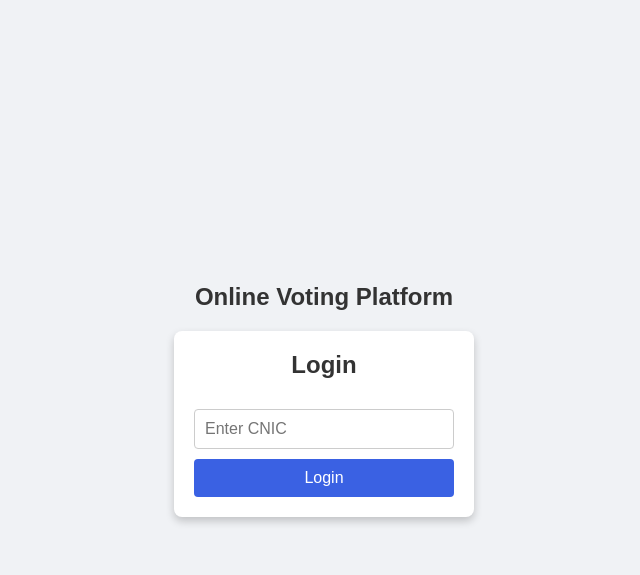
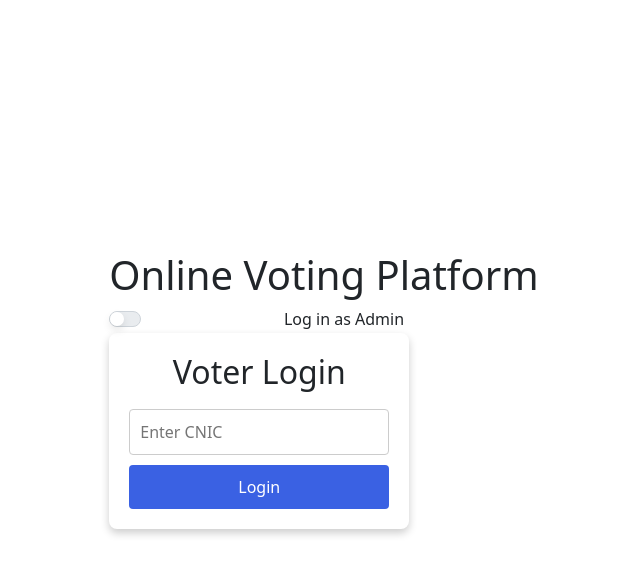
Before and after one commit to couldseeyah/verifiable_voting_demo, a Flask app: template templates/login.html in a window 1280 px wide. Shown: the top 575 px of the page, without its empty margins (316-956 px from the left). Run offline with Flask 3, Linux system fonts and the light colour scheme; the template is opened without the code that fills it, so the values that code supplies are empty.

Commit message:
login update

```diff
--- a/templates/login.html
+++ b/templates/login.html
@@ -1,5 +1,6 @@
 <!DOCTYPE html>
 <html lang="en">
+
 <head>
     <meta charset="UTF-8">
     <meta name="viewport" content="width=device-width, initial-scale=1.0">
@@ -41,6 +42,7 @@
             background-color: #fff;
             border-radius: 8px;
             box-shadow: 0px 4px 8px rgba(0, 0, 0, 0.2);
+            margin-bottom: 20px;
         }
 
         /* Header text for login section */
@@ -50,7 +52,8 @@
         }
 
         /* CNIC input field styling */
-        input[type="text"] {
+        input[type="text"],
+        input[type="password"] {
             width: 100%;
             padding: 10px;
             margin: 10px 0;
@@ -74,20 +77,98 @@
         input[type="submit"]:hover {
             background-color: #22408a;
         }
+
+        .form-check-input[type="checkbox"] {
+            width: 2rem;
+            height: 1rem;
+            background-color: #e9ecef;
+            border: 1px solid #ced4da;
+            border-radius: 1rem;
+            appearance: none;
+            outline: none;
+            transition: background-color 0.15s ease-in-out, border-color 0.15s ease-in-out, box-shadow 0.15s ease-in-out;
+            cursor: pointer;
+        }
+
+        .form-check-input[type="checkbox"]:checked {
+            background-color: #0d6efd;
+            border-color: #0d6efd;
+        }
+
+        .form-check-input[type="checkbox"]:checked::before {
+            transform: translateX(1rem);
+        }
+
+        .form-check-input[type="checkbox"]::before {
+            content: "";
+            display: block;
+            width: 0.875rem;
+            height: 0.875rem;
+            background-color: #fff;
+            border-radius: 50%;
+            box-shadow: 0 0.25rem 0.5rem rgba(0, 0, 0, 0.1);
+            transition: transform 0.15s ease-in-out;
+        }
     </style>
+    <link href="https://cdn.jsdelivr.net/npm/bootstrap@5.3.1/dist/css/bootstrap.min.css" rel="stylesheet"
+        integrity="sha384-1BmE4kWBq78iYhFldvKuhfTAU6auU5wD9vE2FdhbDvH40EE3UkCzKN8ngHi8jKnd" crossorigin="anonymous">
 </head>
+
 <body>
 
     <div class="main-container">
         <h1>Online Voting Platform</h1>
-        <div class="login-container">
-            <h2>Login</h2>
+
+        <!-- Toggle Switch -->
+        <div class="form-check form-switch">
+            <input class="form-check-input" type="checkbox" role="switch" id="flexSwitchCheckDefault"
+                onchange="toggleLogin()">
+            <label class="form-check-label" for="flexSwitchCheckDefault">Log in as Admin</label>
+        </div>
+
+        <!-- Default Login Form (CNIC) -->
+        <div id="loginContainerDefault" class="login-container">
+            <h2>Voter Login</h2>
             <form action="login_process.html" method="post">
                 <input type="text" name="cnic" placeholder="Enter CNIC" required>
                 <input type="submit" value="Login">
             </form>
         </div>
+
+        <!-- Alternative Login Form (Username & Password) -->
+        <div id="loginContainerAlt" class="login-container" style="display: none;">
+            <h2>Administrator Login</h2>
+            <form action="login_process.html" method="post">
+                <input type="text" name="username" placeholder="Enter Username" required>
+                <input type="password" name="password" placeholder="Enter Password" required>
+                <input type="submit" value="Login">
+            </form>
+        </div>
     </div>
 
+    <script src="https://cdn.jsdelivr.net/npm/bootstrap@5.3.1/dist/js/bootstrap.bundle.min.js"
+        integrity="sha384-QF07jy4AOsqNw2PvhAYoiSz5Xh5RU5fOaM4mgdA26r9w+US6FUP6ePGtG2h6Ktw"
+        crossorigin="anonymous"></script>
+
+    <script>
+        // Function to toggle between login forms based on switch state
+        function toggleLogin() {
+            var switchState = document.getElementById('flexSwitchCheckDefault').checked;
+            var defaultLogin = document.getElementById('loginContainerDefault');
+            var altLogin = document.getElementById('loginContainerAlt');
+
+            if (switchState) {
+                // Show alternative login form (Username & Password)
+                defaultLogin.style.display = 'none';
+                altLogin.style.display = 'block';
+            } else {
+                // Show default login form (CNIC)
+                defaultLogin.style.display = 'block';
+                altLogin.style.display = 'none';
+            }
+        }
+    </script>
+
 </body>
+
 </html>
```
